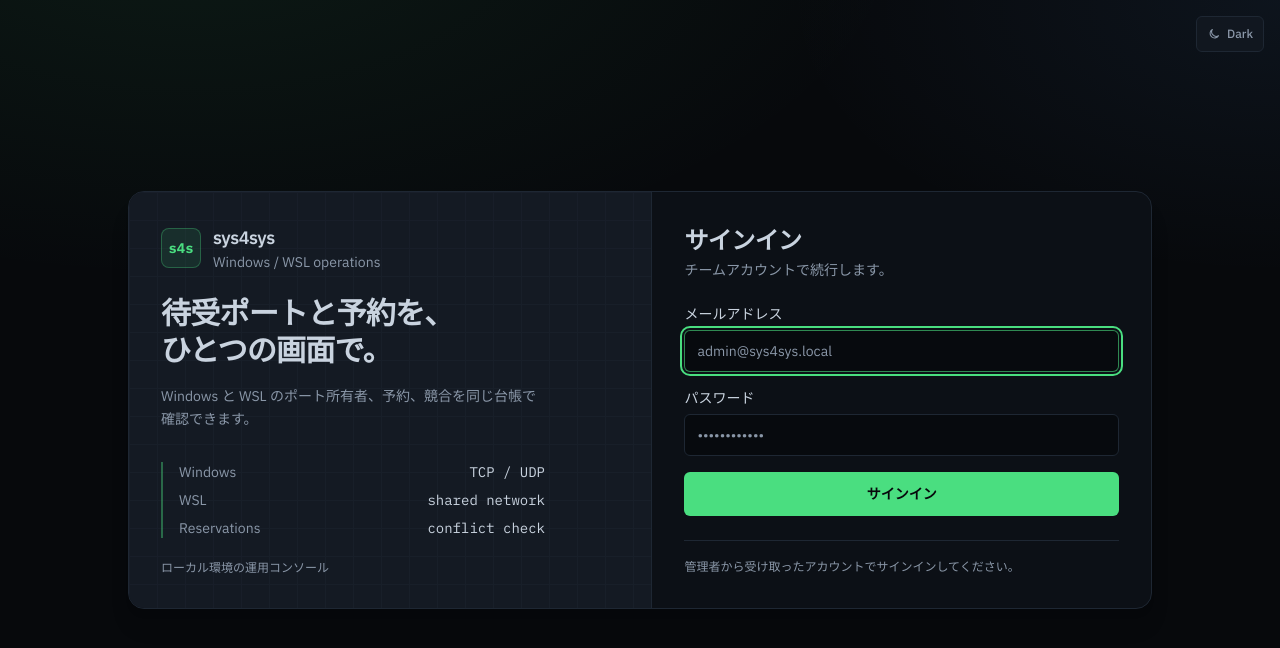
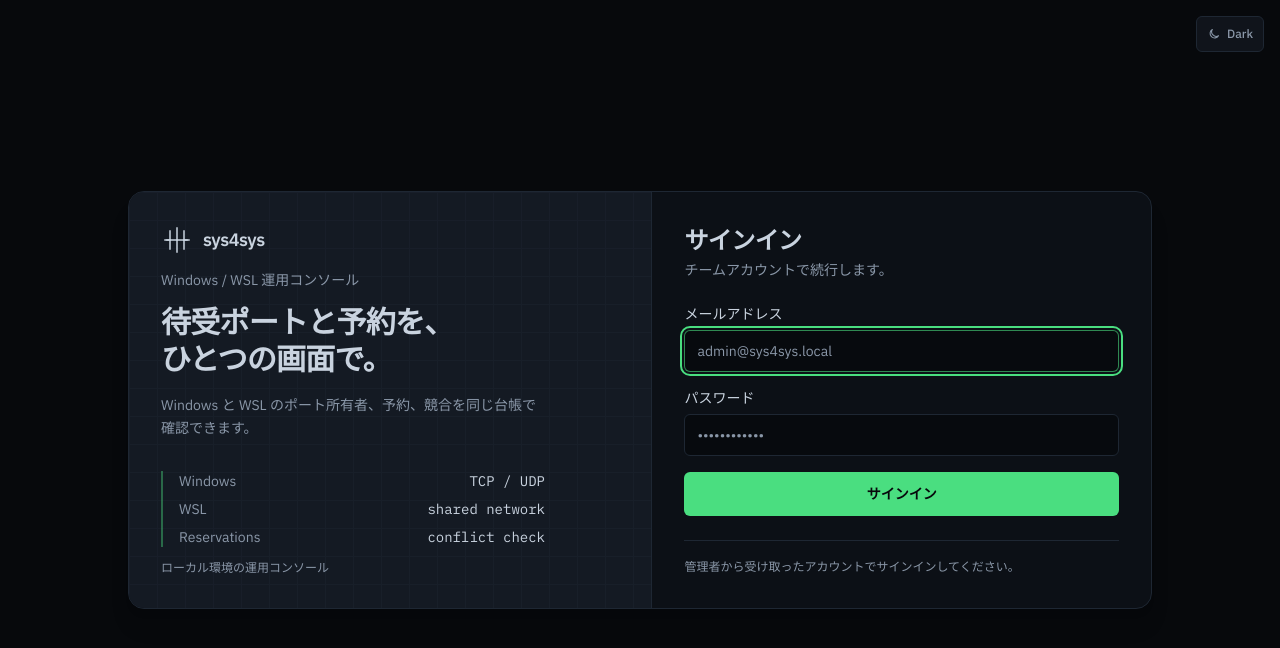
Before and after one commit to minato1198/sys4sys, a Next.js app in the folder apps/web/: page /login in a window 1280 px wide. Shown: the top 648 px of the page. Built offline with nearby package versions, Linux system fonts and the light colour scheme.

Commit message:
feat(web): introduce port switchboard identity

```diff
--- a/apps/web/app/components/AppShell.tsx
+++ b/apps/web/app/components/AppShell.tsx
@@ -3,6 +3,7 @@
 import Link from "next/link";
 import { usePathname } from "next/navigation";
 import { useCallback, useEffect, useState, type ReactNode } from "react";
+import { BrandMark } from "./BrandMark";
 import { ThemeToggle } from "./ThemeToggle";
 
 interface NavItem {
@@ -48,16 +49,14 @@ const NAV_GROUPS: NavGroup[] = [
   },
 ];
 
-function BrandMark() {
+function AppBrandMark() {
   return (
     <Link
       href="/"
-      className="inline-flex min-h-11 items-center gap-2 rounded-lg px-1 text-fg transition hover:text-accent"
+      aria-label="sys4sys ホーム"
+      className="inline-flex min-h-11 items-center rounded-lg px-1 transition hover:opacity-80"
     >
-      <span className="grid size-9 place-items-center rounded-md border border-accent/30 bg-accent/10 font-mono text-sm font-bold text-accent">
-        s4s
-      </span>
-      <span className="text-base font-semibold tracking-tight">sys4sys</span>
+      <BrandMark compact />
     </Link>
   );
 }
@@ -183,7 +182,7 @@ export function AppShell({
         className="hidden w-60 shrink-0 flex-col border-r border-border bg-surface-muted/70 px-4 py-5 lg:flex"
         aria-label="メインナビゲーション"
       >
-        <BrandMark />
+        <AppBrandMark />
         <div className="mt-6 min-h-0 flex-1 overflow-y-auto">
           <SidebarNav role={role} onNavigate={closeMobileNav} />
         </div>
@@ -208,7 +207,7 @@ export function AppShell({
             className="relative h-dvh w-[min(88vw,18rem)] overflow-y-auto border-r border-border bg-surface px-4 py-5"
           >
             <div className="flex items-start justify-between gap-3">
-              <BrandMark />
+              <AppBrandMark />
               <button
                 type="button"
                 onClick={closeMobileNav}
--- /dev/null
+++ b/apps/web/app/components/BrandMark.tsx
@@ -0,0 +1,25 @@
+export function BrandMark({ compact = false }: { compact?: boolean }) {
+  return (
+    <span className="inline-flex items-center gap-2.5">
+      <svg
+        aria-hidden="true"
+        viewBox="0 0 32 32"
+        className={`text-fg ${compact ? "size-7" : "size-8"}`}
+        fill="none"
+        stroke="currentColor"
+        strokeWidth="1.5"
+        strokeLinecap="square"
+      >
+        <path d="M4 16h24" />
+        <path d="M9 7v9M16 4v12M23 7v9" />
+        <path d="M9 25v-9M16 28v-12M23 25v-9" />
+        <path d="M6 16h2M24 16h2" />
+      </svg>
+      <span
+        className={`font-semibold tracking-tight text-fg ${compact ? "text-base" : "text-lg"}`}
+      >
+        sys4sys
+      </span>
+    </span>
+  );
+}
--- a/apps/web/app/components/StatusRail.tsx
+++ b/apps/web/app/components/StatusRail.tsx
@@ -32,7 +32,7 @@ export function StatusRail({
       <div className="flex items-center gap-2 text-sm text-fg">
         <span
           aria-hidden="true"
-          className={`size-2 rounded-full ${error ? "bg-danger" : "bg-accent"}`}
+          className={`size-2 rounded-full ${error ? "bg-danger" : "bg-success"}`}
         />
         <span className="font-medium">
           {error ? "API 接続エラー" : `最終スキャン ${scannedAt}`}
@@ -84,7 +84,7 @@ function Metric({
 }) {
   const valueTone =
     tone === "good"
-      ? "text-accent"
+      ? "text-success"
       : tone === "warn"
         ? "text-warning"
         : tone === "danger"
--- a/apps/web/app/components/ports/PortBadges.tsx
+++ b/apps/web/app/components/ports/PortBadges.tsx
@@ -36,7 +36,7 @@ export function ReservationBadge({
   const tone =
     reservation.status === "conflict"
       ? "bg-danger/15 text-danger"
-      : "bg-accent/15 text-accent";
+      : "bg-success/15 text-success";
 
   return (
     <span className="inline-flex flex-col gap-1">
--- a/apps/web/app/components/ports/PortCard.tsx
+++ b/apps/web/app/components/ports/PortCard.tsx
@@ -66,6 +66,12 @@ export function PortCardList({
                 </div>
                 <ReservationBadge reservation={item.reservation} />
               </div>
+
+              {item.conflict ? (
+                <div className="mt-3 rounded-md border border-danger/30 bg-danger/10 px-2 py-1 text-sm text-danger">
+                  接続不良: 予約と別のプロセスが同じポートを占有しています
+                </div>
+              ) : null}
 
               <dl className="mt-3 grid grid-cols-2 gap-x-3 gap-y-2 text-sm">
                 <div>
--- a/apps/web/app/components/ports/PortTable.tsx
+++ b/apps/web/app/components/ports/PortTable.tsx
@@ -85,7 +85,7 @@ export function PortTable({
                   >
                     <ScopeBadge item={item} />
                   </td>
-                  <td className="sticky left-32 z-10 bg-inherit px-4 py-2 font-mono text-sm tabular-nums text-fg">
+                  <td className="sticky left-32 z-10 bg-inherit px-4 py-2 font-mono text-base tabular-nums text-fg">
                     {item.port}
                     <span className="ml-1 text-xs text-fg-muted">
                       {item.protocol}
@@ -108,7 +108,7 @@ export function PortTable({
                     <ReservationBadge reservation={item.reservation} />
                     {item.conflict ? (
                       <span className="mt-1 block text-xs font-medium text-danger">
-                        実リスナーが予約外プロセスです
+                        接続不良
                       </span>
                     ) : null}
                   </td>
--- a/apps/web/app/globals.css
+++ b/apps/web/app/globals.css
@@ -94,18 +94,7 @@ body {
 }
 
 body {
-  background:
-    radial-gradient(
-      1200px 600px at 15% -10%,
-      var(--theme-glow-signal),
-      transparent 60%
-    ),
-    radial-gradient(
-      900px 500px at 100% 0%,
-      var(--theme-glow-sky),
-      transparent 55%
-    ),
-    var(--color-bg);
+  background: var(--color-bg);
   color: var(--color-fg);
 }
 
--- a/apps/web/app/login/page.tsx
+++ b/apps/web/app/login/page.tsx
@@ -2,6 +2,7 @@
 
 import { useState, type FormEvent } from "react";
 import { useRouter } from "next/navigation";
+import { BrandMark } from "../components/BrandMark";
 import { ThemeToggle } from "../components/ThemeToggle";
 import { StatusBanner } from "../components/ui/StatusBanner";
 
@@ -64,19 +65,10 @@ export default function LoginPage() {
             }}
           />
 
-          <div className="relative flex items-center gap-3">
-            <div className="grid size-10 place-items-center rounded-lg border border-accent/30 bg-accent/10">
-              <span className="font-mono text-sm font-bold text-accent">
-                s4s
-              </span>
-            </div>
-            <div>
-              <div className="text-lg font-semibold tracking-tight text-fg">
-                sys4sys
-              </div>
-              <div className="text-sm text-fg-muted">
-                Windows / WSL operations
-              </div>
+          <div className="relative">
+            <BrandMark />
+            <div className="mt-2 text-sm text-fg-muted">
+              Windows / WSL 運用コンソール
             </div>
           </div>
 
@@ -113,13 +105,8 @@ export default function LoginPage() {
         </section>
 
         <section className="p-6 sm:p-8">
-          <div className="mb-6 flex items-center gap-3 lg:hidden">
-            <div className="grid size-9 place-items-center rounded-lg border border-accent/30 bg-accent/10">
-              <span className="font-mono text-xs font-bold text-accent">
-                s4s
-              </span>
-            </div>
-            <div className="text-base font-semibold text-fg">sys4sys</div>
+          <div className="mb-6 lg:hidden">
+            <BrandMark compact />
           </div>
 
           <h1 className="text-2xl font-semibold tracking-tight text-fg">
--- a/apps/web/app/page.tsx
+++ b/apps/web/app/page.tsx
@@ -471,11 +471,11 @@ export default function DashboardPage() {
       />
 
       {conflictCount > 0 ? (
-        <section className="mt-6 rounded-xl border border-danger-400/30 bg-danger-400/10 px-4 py-3">
-          <div className="text-sm font-semibold text-danger-400">
-            ポート競合を検出しました
+        <section className="mt-6 rounded-lg border-2 border-danger/30 bg-danger/10 px-4 py-3">
+          <div className="text-sm font-semibold text-danger">
+            ポート接続不良を検出しました
           </div>
-          <ul className="mt-2 space-y-1 text-xs text-danger-400">
+          <ul className="mt-2 space-y-1 text-sm text-danger">
             {data?.conflicts.map((conflict) => (
               <li key={conflict.id}>
                 <span className="font-mono">
```
Also changed, not shown: apps/web/app/components/ports/PortLedger.tsx (+18 -4 lines), 1 other file (tests, documents, lock files or other folders).
